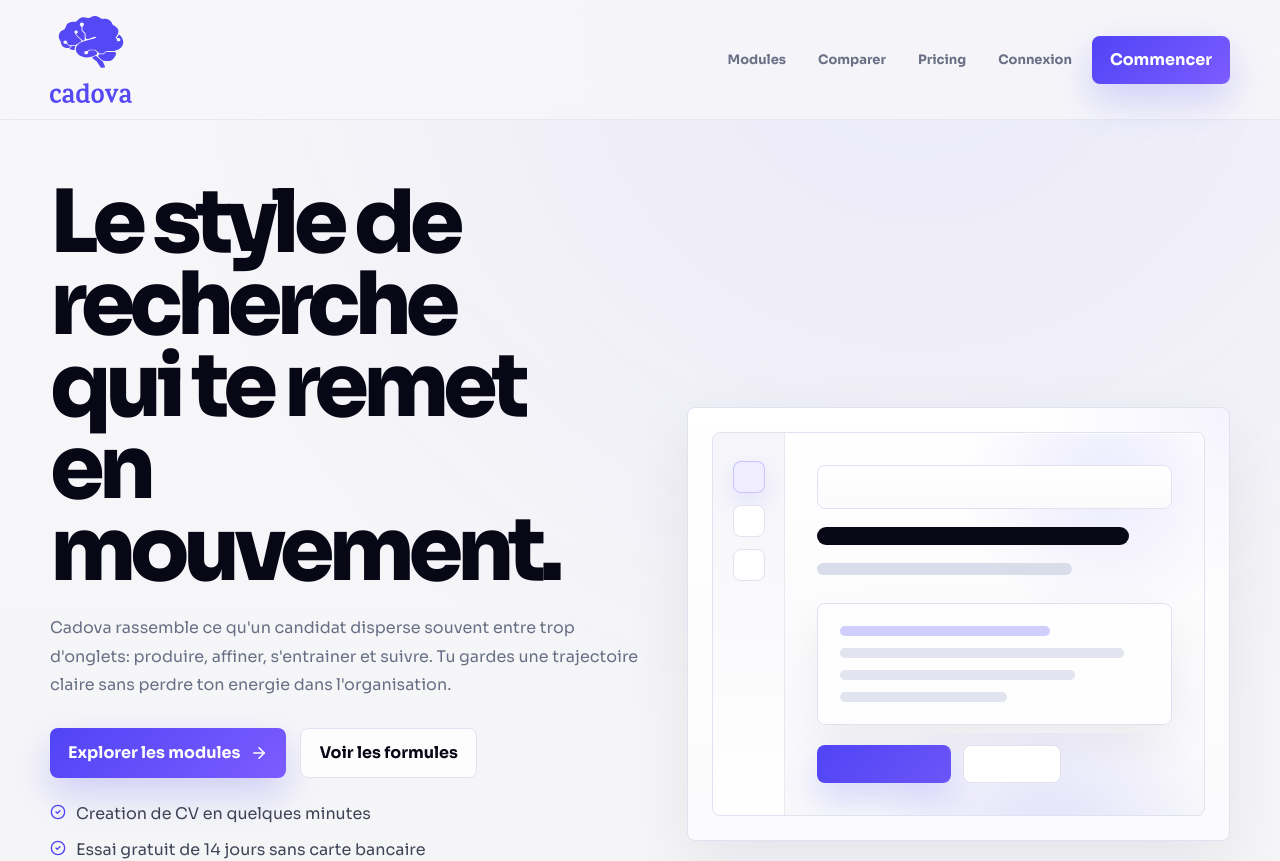
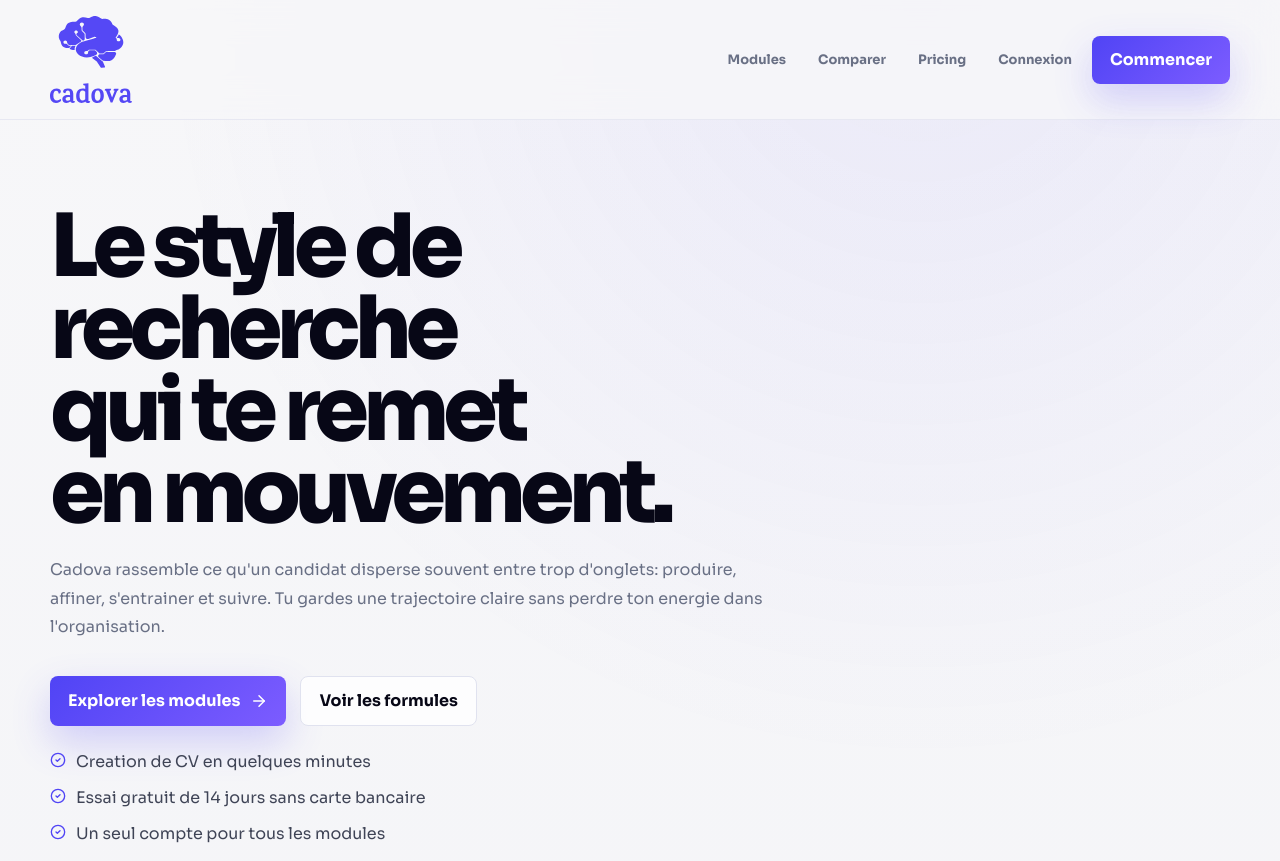
Before and after one commit to nothanger/cadova, a React (Vite) app: page / in a window 1280 px wide. Shown: the top 861 px of the page. Built offline with nearby package versions, Linux system fonts and the light colour scheme.

Commit message:
Simplify landing hero layout

```diff
--- a/src/app/pages/Landing.tsx
+++ b/src/app/pages/Landing.tsx
@@ -51,8 +51,8 @@ export function Landing() {
   return (
     <MarketingShell>
       <section className="marketing-section marketing-hero">
-        <div className="marketing-container marketing-hero-grid">
-          <div>
+        <div className="marketing-container">
+          <div className="marketing-hero-content">
             <h1 className="marketing-title">
               Le style de recherche
               <br />
@@ -98,31 +98,6 @@ export function Landing() {
                 <span className="marketing-kicker">Depart</span>
                 <strong>14 jours</strong>
                 <span className="marketing-price-note">pour tester sans carte</span>
-              </div>
-            </div>
-          </div>
-
-          <div className="marketing-panel marketing-hero-visual">
-            <div className="marketing-workspace-preview" aria-hidden="true">
-              <div className="marketing-workspace-sidebar">
-                <span />
-                <span />
-                <span />
-              </div>
-              <div className="marketing-workspace-main">
-                <div className="marketing-workspace-bar" />
-                <div className="marketing-workspace-line marketing-workspace-line-wide" />
-                <div className="marketing-workspace-line" />
-                <div className="marketing-workspace-doc">
-                  <span />
-                  <span />
-                  <span />
-                  <span />
-                </div>
-                <div className="marketing-workspace-actions">
-                  <span />
-                  <span />
-                </div>
               </div>
             </div>
           </div>
--- a/src/styles/marketing.css
+++ b/src/styles/marketing.css
@@ -113,7 +113,7 @@
 }
 
 .marketing-hero {
-  padding-top: 62px;
+  padding: 86px 20px 28px;
 }
 
 .marketing-panel,
@@ -142,7 +142,6 @@
   box-shadow: 0 30px 70px rgba(8, 7, 25, 0.22);
 }
 
-.marketing-hero-grid,
 .marketing-grid-2,
 .marketing-grid-3,
 .marketing-grid-4 {
@@ -150,10 +149,8 @@
   gap: 20px;
 }
 
-.marketing-hero-grid {
-  grid-template-columns: minmax(0, 1.04fr) minmax(360px, 0.96fr);
-  align-items: center;
-  gap: 48px;
+.marketing-hero-content {
+  max-width: 780px;
 }
 
 .marketing-grid-2 {
@@ -222,7 +219,7 @@
   display: flex;
   flex-wrap: wrap;
   gap: 14px;
-  margin-top: 28px;
+  margin-top: 34px;
 }
 
 .marketing-kicker {
@@ -264,151 +261,11 @@
   margin-top: 2px;
 }
 
-.marketing-hero-visual {
-  min-height: 430px;
-  padding: 24px;
-  overflow: hidden;
-}
-
-.marketing-workspace-preview {
-  position: relative;
-  display: grid;
-  grid-template-columns: 72px minmax(0, 1fr);
-  min-height: 382px;
-  overflow: hidden;
-  border: 1px solid #dfe2ef;
-  border-radius: 8px;
-  background:
-    radial-gradient(circle at 80% 12%, rgba(80, 68, 245, 0.1), transparent 28%),
-    linear-gradient(180deg, #ffffff, #f8f8fb);
-  box-shadow: inset 0 1px 0 rgba(255, 255, 255, 0.88);
-}
-
-.marketing-workspace-preview::after {
-  content: "";
-  position: absolute;
-  inset: auto -18% -36% 18%;
-  height: 220px;
-  background: radial-gradient(circle, rgba(80, 68, 245, 0.13), transparent 64%);
-  pointer-events: none;
-}
-
-.marketing-workspace-sidebar {
-  display: flex;
-  flex-direction: column;
-  gap: 12px;
-  padding: 28px 20px;
-  border-right: 1px solid #e6e8f2;
-  background: linear-gradient(180deg, #f5f5fa, #ffffff);
-}
-
-.marketing-workspace-sidebar span {
-  width: 32px;
-  height: 32px;
-  border: 1px solid #e0e2ef;
-  border-radius: 8px;
-  background: #fff;
-}
-
-.marketing-workspace-sidebar span:first-child {
-  border-color: rgba(80, 68, 245, 0.24);
-  background: #efedff;
-  box-shadow: 0 12px 26px rgba(80, 68, 245, 0.12);
-}
-
-.marketing-workspace-main {
-  position: relative;
-  z-index: 1;
-  display: grid;
-  align-content: start;
-  gap: 18px;
-  padding: 32px;
-}
-
-.marketing-workspace-bar {
-  width: min(100%, 420px);
-  height: 44px;
-  border: 1px solid #e0e2ef;
-  border-radius: 8px;
-  background: linear-gradient(180deg, #ffffff, #fbfbfd);
-}
-
-.marketing-workspace-line {
-  width: min(72%, 320px);
-  height: 12px;
-  border-radius: 999px;
-  background: #d9dde9;
-}
-
-.marketing-workspace-line-wide {
-  width: min(88%, 420px);
-  height: 18px;
-  background: #070716;
-}
-
-.marketing-workspace-doc {
-  display: grid;
-  gap: 12px;
-  width: min(100%, 440px);
-  margin-top: 10px;
-  padding: 22px;
-  border: 1px solid #e0e2ef;
-  border-radius: 8px;
-  background: rgba(255, 255, 255, 0.86);
-  box-shadow: 0 18px 44px rgba(15, 16, 33, 0.06);
-}
-
-.marketing-workspace-doc span {
-  height: 10px;
-  border-radius: 999px;
-  background: #e1e4ee;
-}
-
-.marketing-workspace-doc span:nth-child(1) {
-  width: 68%;
-  background: rgba(80, 68, 245, 0.26);
-}
-
-.marketing-workspace-doc span:nth-child(2) {
-  width: 92%;
-}
-
-.marketing-workspace-doc span:nth-child(3) {
-  width: 76%;
-}
-
-.marketing-workspace-doc span:nth-child(4) {
-  width: 54%;
-}
-
-.marketing-workspace-actions {
-  display: flex;
-  gap: 12px;
-  margin-top: 2px;
-}
-
-.marketing-workspace-actions span {
-  height: 38px;
-  border-radius: 8px;
-}
-
-.marketing-workspace-actions span:first-child {
-  width: 134px;
-  background: linear-gradient(135deg, #5044f5, #6b55f7);
-  box-shadow: 0 16px 34px rgba(80, 68, 245, 0.2);
-}
-
-.marketing-workspace-actions span:last-child {
-  width: 98px;
-  border: 1px solid #e0e2ef;
-  background: #fff;
-}
-
 .marketing-meta-grid {
   display: grid;
   grid-template-columns: repeat(3, minmax(0, 1fr));
   gap: 14px;
-  margin-top: 24px;
+  margin-top: 30px;
 }
 
 .marketing-meta-card {
@@ -571,7 +428,6 @@
 }
 
 @media (max-width: 980px) {
-  .marketing-hero-grid,
   .marketing-grid-2,
   .marketing-grid-3,
   .marketing-grid-4,
@@ -581,10 +437,6 @@
 
   .marketing-meta-grid {
     grid-template-columns: 1fr 1fr;
-  }
-
-  .marketing-hero-visual {
-    min-height: auto;
   }
 }
 
@@ -611,7 +463,7 @@
   }
 
   .marketing-hero {
-    padding-top: 30px;
+    padding-top: 44px;
   }
 
   .marketing-title {
@@ -621,31 +473,4 @@
   .marketing-meta-grid {
     grid-template-columns: 1fr;
   }
-
-  .marketing-workspace-preview {
-    grid-template-columns: 52px minmax(0, 1fr);
-    min-height: 320px;
-  }
-
-  .marketing-workspace-sidebar {
-    padding: 20px 12px;
-  }
-
-  .marketing-workspace-sidebar span {
-    width: 28px;
-    height: 28px;
-  }
-
-  .marketing-workspace-main {
-    padding: 24px 18px;
-  }
-
-  .marketing-workspace-actions {
-    flex-direction: column;
-  }
-
-  .marketing-workspace-actions span:first-child,
-  .marketing-workspace-actions span:last-child {
-    width: min(100%, 180px);
-  }
 }
```
